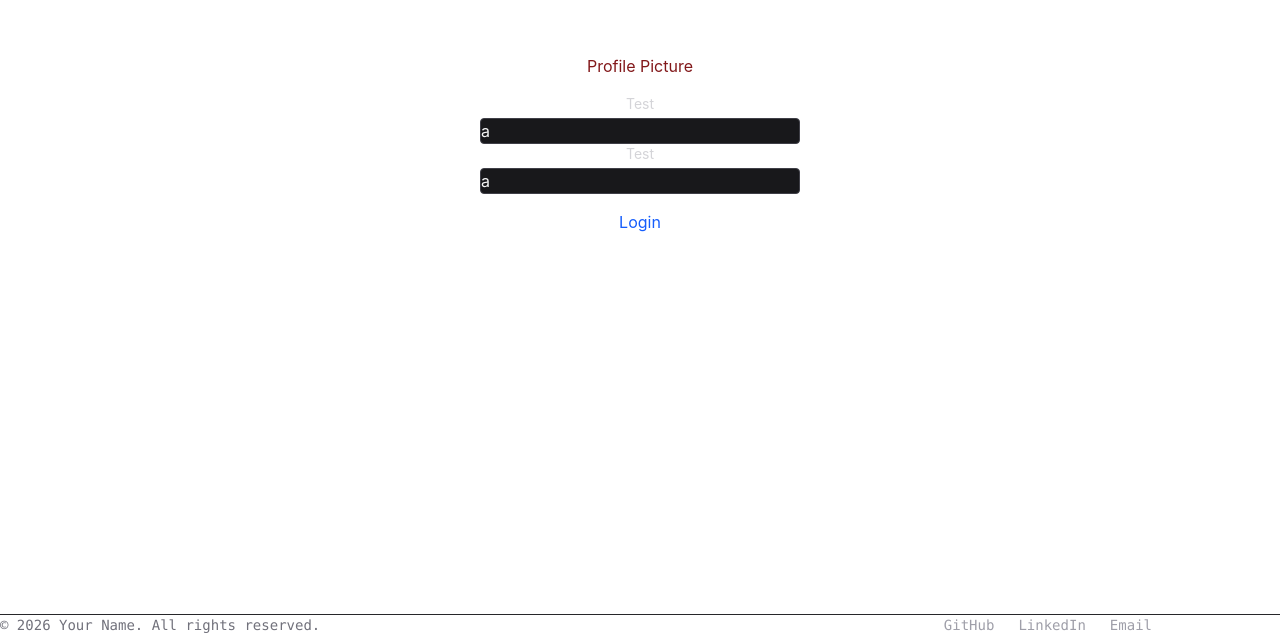
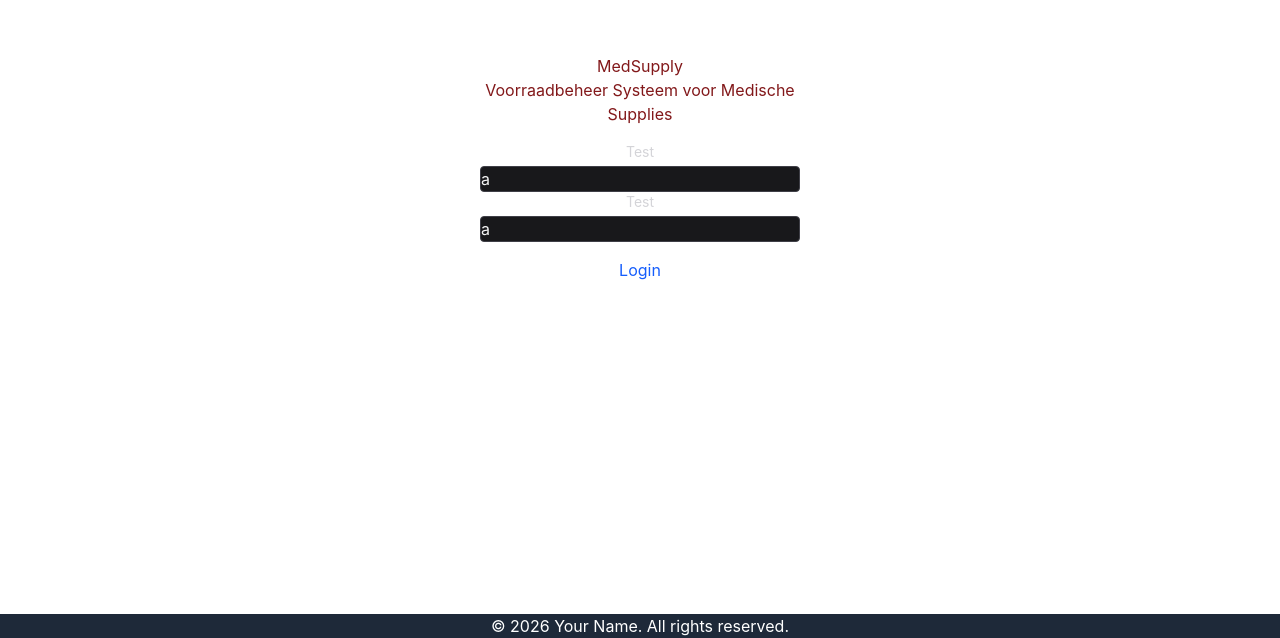
Before and after one commit to RochRS/medsupply, a React (Vite) app in the folder web/: page / in a window 1280 px wide. Shown: the part 186-824 px from the top of the page. Built offline with nearby package versions, Linux system fonts and the light colour scheme.

Commit message:
some work done

```diff
--- a/web/src/components/footer.tsx
+++ b/web/src/components/footer.tsx
@@ -1,32 +1,7 @@
 export function Footer() {
   return (
-    <footer className="border-t border-zinc-800 px-6 py-8 mt-auto">
-      <div className="max-w-6xl mx-auto flex flex-col sm:flex-row justify-between items-center gap-4">
-        <p className="text-sm text-zinc-500 font-mono">
-          © {new Date().getFullYear()} Your Name. All rights reserved.
-        </p>
-
-        <div className="flex gap-6 text-sm text-zinc-400 font-mono">
-          <a
-            href="https://github.com"
-            className="hover:text-blue-400 transition-colors"
-          >
-            GitHub
-          </a>
-          <a
-            href="https://linkedin.com"
-            className="hover:text-blue-400 transition-colors"
-          >
-            LinkedIn
-          </a>
-          <a
-            href="mailto:you@example.com"
-            className="hover:text-blue-400 transition-colors"
-          >
-            Email
-          </a>
-        </div>
-      </div>
+    <footer className="bg-gray-800 text-white py-4 text-center">
+      <p>© {new Date().getFullYear()} Your Name. All rights reserved.</p>
     </footer>
   );
 }
--- a/web/src/css/index.css
+++ b/web/src/css/index.css
@@ -4,4 +4,5 @@
   box-sizing: border-box;
   margin: 0;
   padding: 0;
+  /* background-color: rgb(59, 202, 202); */
 }
--- a/web/src/routes/aanvraag.tsx
+++ b/web/src/routes/aanvraag.tsx
@@ -33,6 +33,11 @@ function RouteComponent() {
   return (
     <div>
       <div>
+        <div className="text-center">
+          <h1>Aanvraag</h1>
+          <p>Voor Reguliere Voorraadaanvragen (Zonder Spoed)</p>
+        </div>
+
         <div>
           <NormaleAanvraagSelectors />
         </div>
--- a/web/src/routes/dashboard.tsx
+++ b/web/src/routes/dashboard.tsx
@@ -29,6 +29,10 @@ function RouteComponent() {
   return (
     <div>
       <div>
+        <div className="text-center">
+          <h1>Dashboard</h1>
+        </div>
+
         <div>
           <SpoedAanvraag />
         </div>
--- a/web/src/routes/geschiedenis.tsx
+++ b/web/src/routes/geschiedenis.tsx
@@ -9,7 +9,13 @@ export const Route = createFileRoute("/geschiedenis")({
 //#########################################################################
 //Local Components
 //#########################################################################
+function GeschiedenisFilters() {
+  return <div></div>;
+}
 
+function GeschiedenisDisplayTable() {
+  return <div></div>;
+}
 //#########################################################################
 //Page
 //#########################################################################
@@ -17,8 +23,23 @@ export const Route = createFileRoute("/geschiedenis")({
 function RouteComponent() {
   return (
     <div>
-      <div></div>
-      <Footer />
+      <div>
+        <div className="text-center">
+          <h1>Geschiedenis</h1>
+          <p>Overzicht van alle activiteiten hebben plaatsgevonden.</p>
+        </div>
+
+        <div>
+          <GeschiedenisFilters />
+        </div>
+        <div>
+          <GeschiedenisDisplayTable />
+        </div>
+      </div>
+
+      <div>
+        <Footer />
+      </div>
     </div>
   );
 }
--- a/web/src/routes/index.tsx
+++ b/web/src/routes/index.tsx
@@ -21,7 +21,23 @@ export const Route = createFileRoute("/")({
 //Local Components
 //#########################################################################
 function HospitalIcon() {
-  return <div>Profile Picture</div>;
+  return (
+    <div>
+      <div>
+        <image
+        // src="https://upload.wikimedia.org/wikipedia/commons/thumb/5/5f/Hospital_icon.svg/1200px-Hospital_icon.svg.png"
+        // alt="Hospital Icon"
+        // width="100"
+        // height="100"
+        />
+      </div>
+
+      <div>
+        <h1>MedSupply</h1>
+        <p>Voorraadbeheer Systeem voor Medische Supplies</p>
+      </div>
+    </div>
+  );
 }
 
 function UserInputFields() {
--- a/web/src/routes/profiel.tsx
+++ b/web/src/routes/profiel.tsx
@@ -6,12 +6,46 @@ import { Footer } from "../components/footer";
 export const Route = createFileRoute("/profiel")({
   component: RouteComponent,
 });
+//#########################################################################
+//Local Components
+//#########################################################################
+function ProfielInformation() {
+  return <div></div>;
+}
+
+function ProfielPageButtons() {
+  return <div></div>;
+}
+
+//#########################################################################
+//Page
+//#########################################################################
 
 function RouteComponent() {
   return (
     <div>
-      <div></div>
-      <Footer />
+      <div>
+        <div className="text-center">
+          <h1>Profiel</h1>
+          <p>Hier kan je je profiel aanpassen.</p>
+        </div>
+
+        <div>
+          {/* <image src="https://www.w3schools.com/howto/img_avatar.png" alt="Avatar" className="avatar" /> */}
+        </div>
+
+        <div>
+          <ProfielInformation />
+        </div>
+
+        <div>
+          <ProfielPageButtons />
+        </div>
+      </div>
+
+      <div>
+        <Footer />
+      </div>
     </div>
   );
 }
--- a/web/src/routes/settings.tsx
+++ b/web/src/routes/settings.tsx
@@ -6,12 +6,34 @@ import { Footer } from "../components/footer";
 export const Route = createFileRoute("/settings")({
   component: RouteComponent,
 });
+//#########################################################################
+//Local Components
+//#########################################################################
+function Settings() {
+  return <div></div>;
+}
+
+//#########################################################################
+//Page
+//#########################################################################
 
 function RouteComponent() {
   return (
     <div>
-      <div></div>
-      <Footer />
+      <div className="text-center">
+        <div>
+          <h1>Instellingen</h1>
+          <p>Hier kunnen de instellingen aangepast worden.</p>
+        </div>
+
+        <div>
+          <Settings />
+        </div>
+      </div>
+
+      <div>
+        <Footer />
+      </div>
     </div>
   );
 }
--- a/web/src/routes/statistieken.tsx
+++ b/web/src/routes/statistieken.tsx
@@ -49,7 +49,7 @@ function GemiddeldOpslagTijdPerItem() {
 function RouteComponent() {
   return (
     <div>
-      <div>
+      <div className="text-center">
         <div>
           <h1>Analyse & Statistieken</h1>
           <p>
--- a/web/src/routes/totale-voorraad.tsx
+++ b/web/src/routes/totale-voorraad.tsx
@@ -30,6 +30,11 @@ function RouteComponent() {
   return (
     <div>
       <div>
+        <div className="text-center">
+          <h1>Totale Voorraad</h1>
+          <p>Overzicht van de totale voorraad in het magazijn.</p>
+        </div>
+
         <div>
           <TotaleVoorraadOverzichtStats />
         </div>
```
